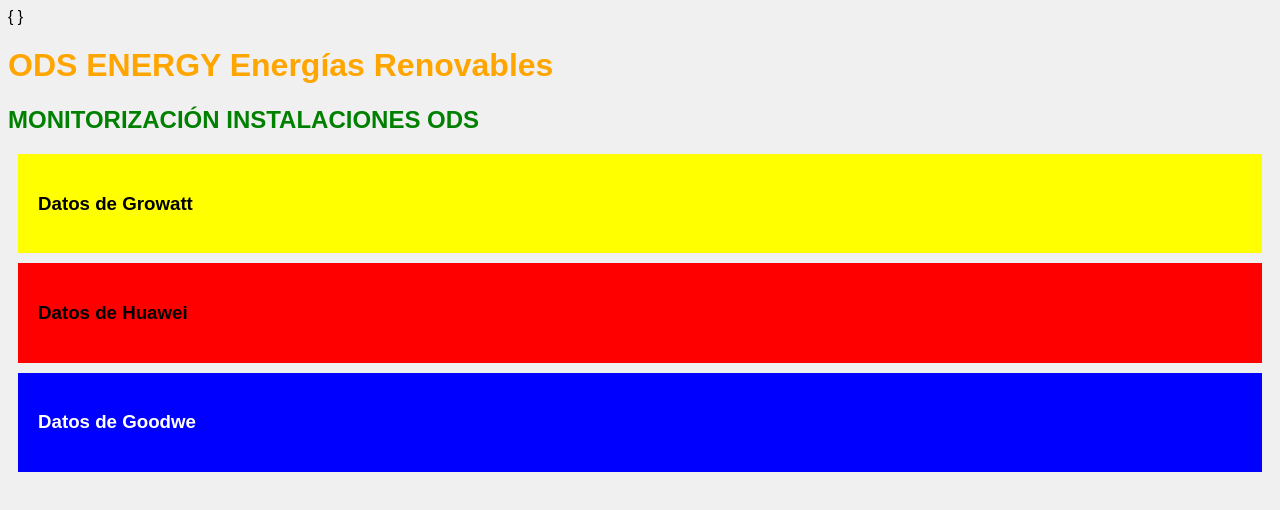
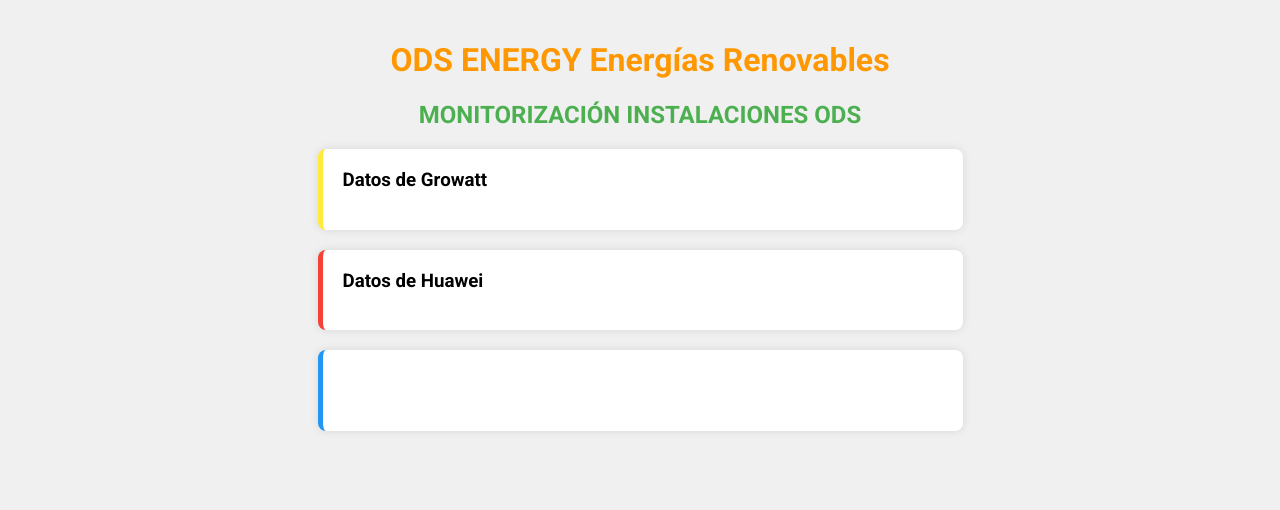
Before and after one commit to GonODS6/monitoring-dashboard, a plain HTML site: page index.html in a window 1280 px wide. Drawn offline with Linux system fonts and the light colour scheme.

Commit message:
Update index.html

```diff
--- a/index.html
+++ b/index.html
@@ -1,50 +1,60 @@
 <!DOCTYPE html>
-<html>
-<head>{
-    <link rel="stylesheet" href="https://fonts.googleapis.com/icon?family=Material+Icons">
-}
+<html lang="es">
+<head>
+    <meta charset="UTF-8">
+    <meta name="viewport" content="width=device-width, initial-scale=1.0">
     <title>MONITORIZACIÓN INSTALACIONES ODS</title>
+    <link rel="stylesheet" href="https://fonts.googleapis.com/css2?family=Roboto:wght@400;700&display=swap">
     <style>
         body {
-            font-family: material-icons, sans-serif;
+            font-family: 'Roboto', sans-serif;
             background-color: #f0f0f0;
+            margin: 0;
+            padding: 20px;
         }
         h1 {
-            color: orange;
+            color: #ff9800;
+            text-align: center;
         }
         h2 {
-            color: green;
+            color: #4caf50;
+            text-align: center;
+        }
+        .data-section {
+            background-color: #fff;
+            padding: 20px;
+            margin: 20px auto;
+            border-radius: 8px;
+            box-shadow: 0 0 10px rgba(0, 0, 0, 0.1);
+            max-width: 600px;
         }
         #growatt-data {
-            background-color: yellow;
-            padding: 20px;
-            margin: 10px;
+            border-left: 5px solid #ffeb3b;
         }
         #huawei-data {
-            background-color: red;
-            padding: 20px;
-            margin: 10px;
+            border-left: 5px solid #f44336;
         }
         #goodwe-data {
-            background-color: blue;
-            padding: 20px;
-            margin: 10px;
-            color: white;
+            border-left: 5px solid #2196f3;
+            color: #fff;
+        }
+        h3 {
+            margin-top: 0;
         }
     </style>
 </head>
 <body>
     <h1>ODS ENERGY Energías Renovables</h1>
     <h2>MONITORIZACIÓN INSTALACIONES ODS</h2>
-    <div id="growatt-data">
+    <div id="growatt-data" class="data-section">
         <h3>Datos de Growatt</h3>
         <!-- Aquí irán los datos de Growatt -->
     </div>
-    <div id="huawei-data">
+    <div id="huawei-data" class="data-section">
         <h3>Datos de Huawei</h3>
         <!-- Aquí irán los datos de Huawei -->
     </div>
-    <div id="goodwe-data">
+    <div id="goodwe-data" class="data-section">
         <h3>Datos de Goodwe</h3>
         <!-- Aquí irán los datos de Goodwe -->
     </div>
```
